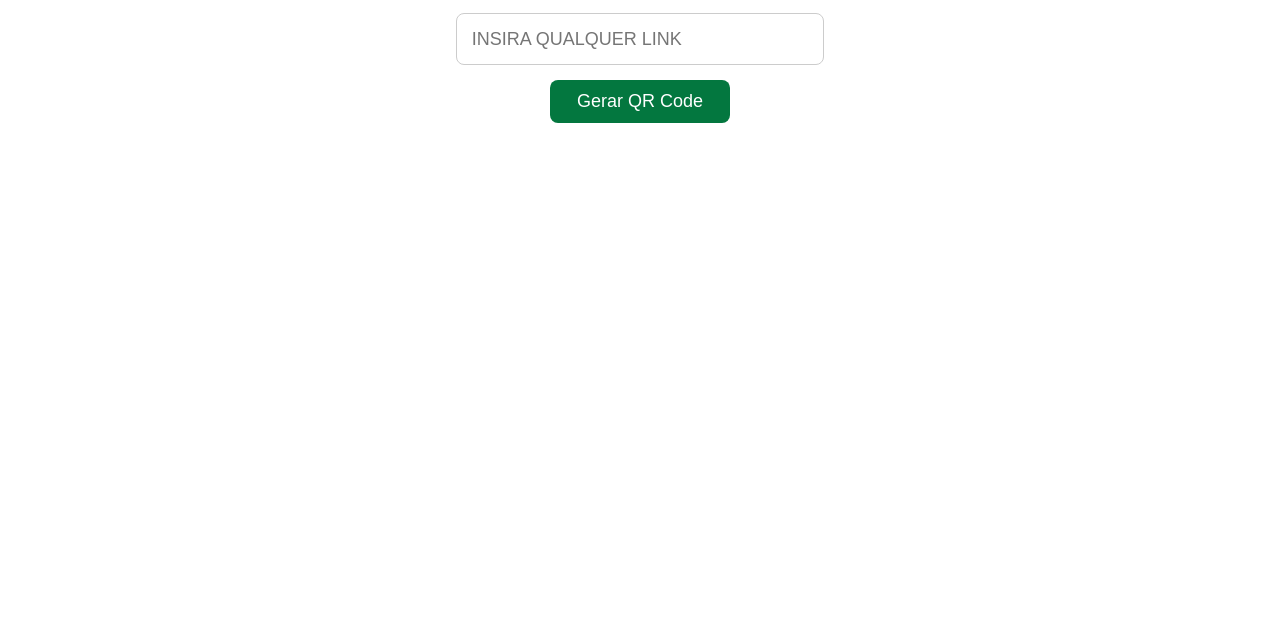
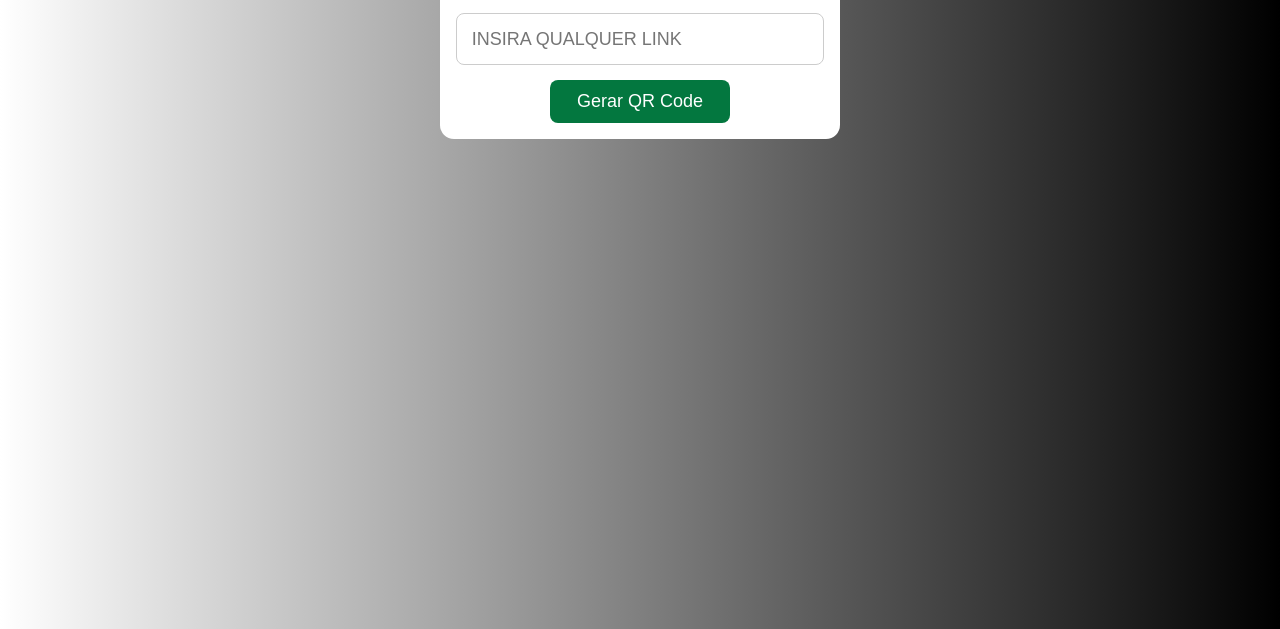
Before and after one commit to Antoni0-Miguel/gerador-QRCode, a plain HTML site: page index.html in a window 1280 px wide. Shown: the part 171-800 px from the top of the page. Drawn offline with Linux system fonts and the light colour scheme.

Commit message:
Update style.css
Background color update

```diff
--- a/src/style.css
+++ b/src/style.css
@@ -5,7 +5,7 @@
 }
 
 body{
-  background-image: linear-gradient (90deg, rgb(256, 256, 256), rgb(44, 44, 44));
+  background-image: linear-gradient(90deg, #fff, #000);
   max-height: 100vh;
 }
 
```
